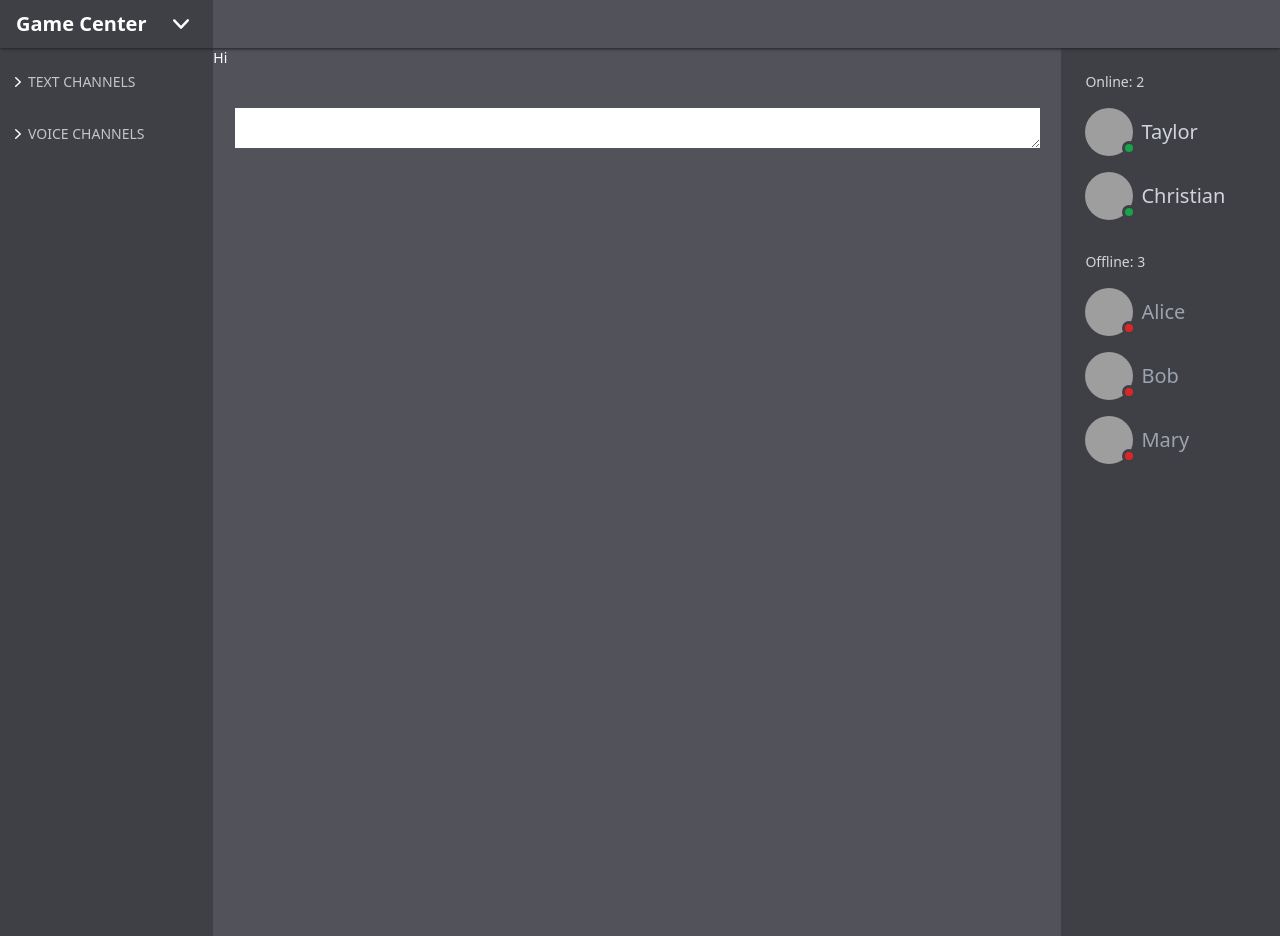
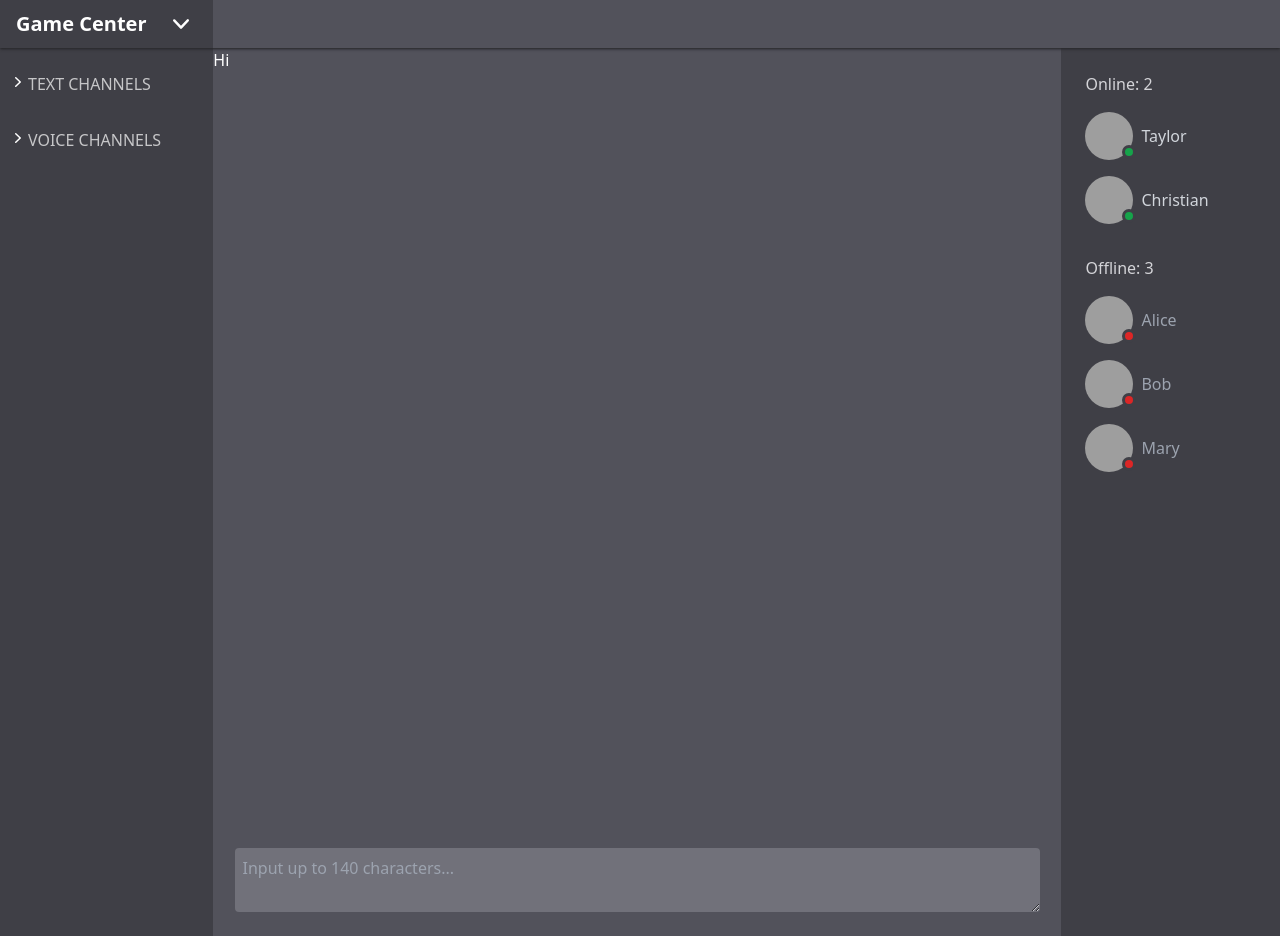
Before and after one commit to mihail-fomin/discord-app, a Next.js app: page / in a window 1280 px wide. Built offline with nearby package versions, Linux system fonts and the light colour scheme; grey boxes are pictures that could not be loaded.

Commit message:
added TextArea

```diff
--- a/components/Chat.js
+++ b/components/Chat.js
@@ -4,7 +4,7 @@ import ContactList from './ContactList'
 export default function Channels() {
 	return <>
 		<div className="flex basis-5/6 ">
-			<ChatField></ChatField>
+			<ChatField contacts={contacts}></ChatField>
 			<ContactList contacts={contacts}></ContactList>
 		</div>
 	</>
--- a/components/ChatField.js
+++ b/components/ChatField.js
@@ -1,10 +1,29 @@
+import * as React from 'react'
+import TextArea from './TextArea'
+
 export default function ChatField() {
+	const [input, setInput] = React.useState("");
 
+	function onChange(value, _event) {
+		setInput(value.slice(0, 140))
+	};
+
+	function handleSubmit(event) {
+		event.preventDefault();
+		if (input.length) alert('Your tweet has been sent!')
+		setInput('')
+	}
 	return <>
-		<div className="flex flex-col justify-between w-full">
+		<div className="flex flex-col w-full">
 			<div className="">
-				<div className="h-full">Hi</div>
-				<textarea className="block 0 mx-auto w-[95%] basis-1/6"></textarea>
+				<div className="h-[50rem]">Hi</div>
+				<TextArea
+					className='block 0 mx-auto w-[95%] p-2 basis-1/6 rounded bg-zinc-500 text-zinc-300'
+					onChange={onChange}
+					placeholder='Input up to 140 characters...'
+					rows={2}
+					value={input}
+				/>
 			</div>
 		</div>
 	</>
--- a/components/ContactList.js
+++ b/components/ContactList.js
@@ -41,7 +41,7 @@ export default function ContactList({ contacts }) {
 	return <>
 		<section className="h-full px-4 bg-zinc-700 basis-1/4">
 			<h2>Online: {countOnline()}</h2>
-			<ul className="text-xl text-gray-300">
+			<ul className="text-gray-300">
 				{contacts.map(contact =>
 					<li key={contact.id} className="hover:bg-zinc-600 hover:text-white rounded px-2">
 						{contact.online == true ? showMember(contact) : ''}
--- /dev/null
+++ b/components/TextArea.js
@@ -0,0 +1,26 @@
+import * as React from 'react'
+
+export default function TextArea(props) {
+	// "props.value" toggles between "controlled" / "uncontrolled" modes
+	const {
+		defaultValue,
+		className,
+		rows,
+		placeholder,
+	} = props
+
+	//local value, setValue
+	const [_value, _setValue] = React.useState(defaultValue || "")
+	const value = "value" in props ? props.value : _value
+	const onChange = "value" in props ? (props?.onChange || (() => null)) : _setValue
+
+	return (
+		<textarea
+			className={className}
+			onChange={(event) => onChange(event.target.value, event)}
+			placeholder={placeholder}
+			rows={rows}
+			value={value}
+		/>
+	)
+}
--- a/src/styles/globals.css
+++ b/src/styles/globals.css
@@ -3,7 +3,7 @@
 @tailwind utilities;
 
 body {
-	@apply text-sm text-white bg-zinc-600;
+	@apply text-white bg-zinc-600;
 }
 
 .grid-header {
@@ -31,5 +31,5 @@ h2 {
 }
 
 .contact-list {
-	@apply text-xl text-gray-400;
+	@apply text-gray-400;
 }
```
